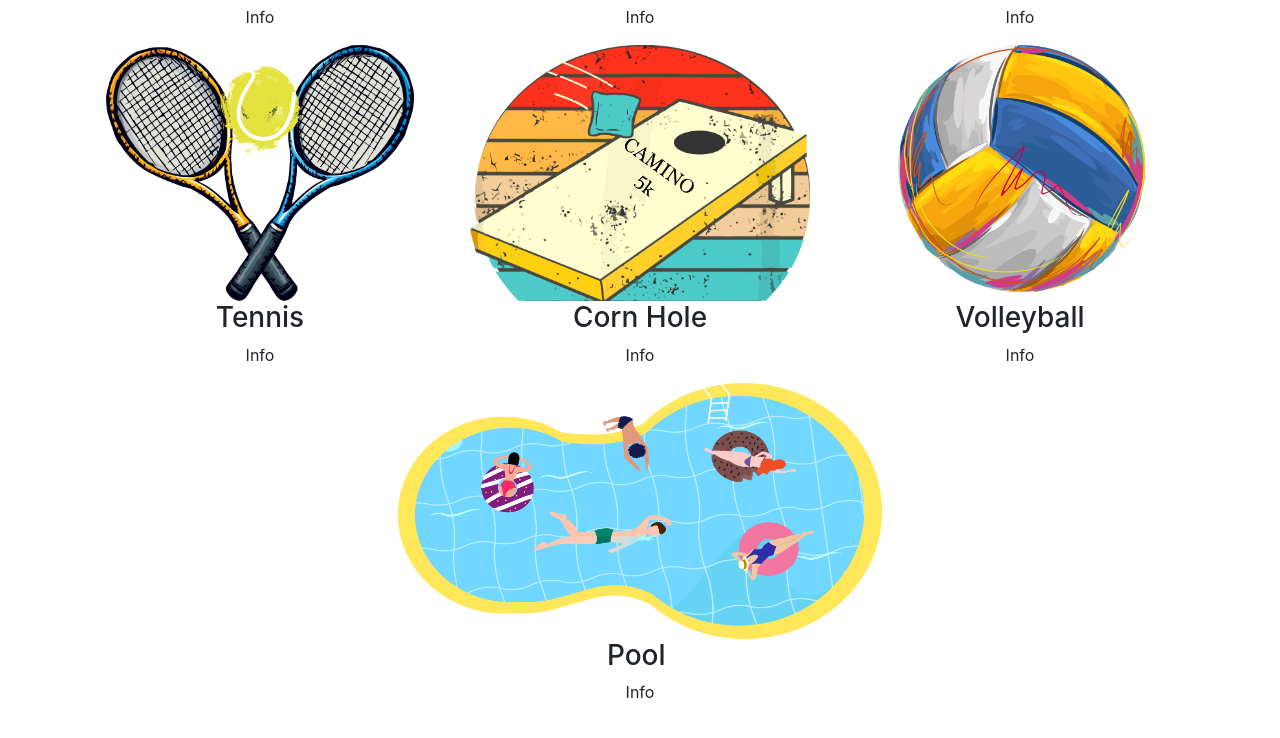
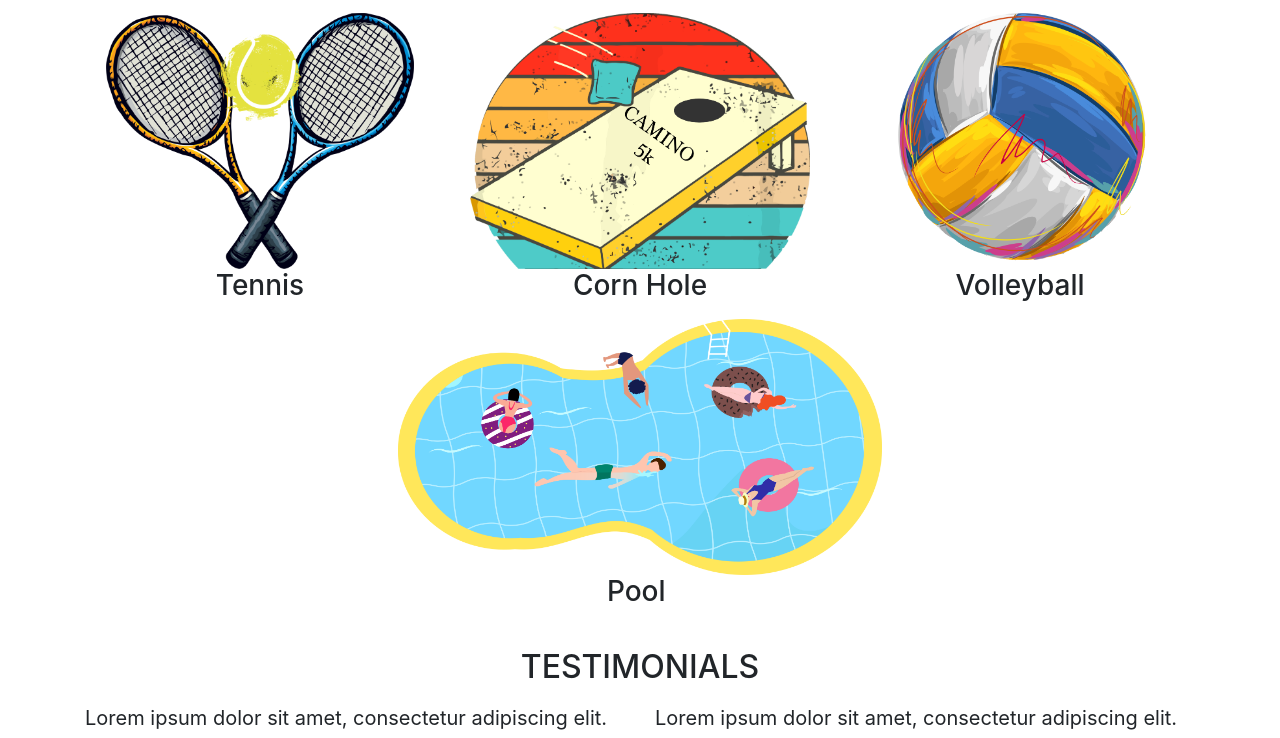
Before and after one commit to drunkship/Camino5k, a plain HTML site: page index.html in a window 1280 px wide. Shown: the part 787-1525 px from the top of the page. Drawn offline with Linux system fonts and the light colour scheme.

Commit message:
removed info

```diff
--- a/index.html
+++ b/index.html
@@ -59,37 +59,37 @@
           <div class="col-lg-4 col-md-6 col-sm-12 text-center">
             <img class="img-fluid rounded" alt="140x140" style="width: 200px; height: 256px;" src="images/Archery_Update1.png" data-holder-rendered="true">
             <h3>Archery&nbsp;</h3>
-            <p>Info</p>
+            <p></p>
           </div>
           <div class="col-lg-4 col-md-6 col-sm-12 text-center">
             <img class="rounded" alt="140x140" style="width: ; height: 256px;" src="images/Camping.png" data-holder-rendered="true">
             <h3>Camping</h3>
-            <p>Info</p>
+            <p></p>
           </div>
           <div class="col-lg-4 col-md-6 col-sm-12 text-center">
             <img class="rounded" alt="140x140" style="width: ; height: 256px;" src="images/AxeThrowing.png" data-holder-rendered="true">
             <h3>Axe Throwing</h3>
-            <p>Info</p>
+            <p></p>
           </div>
           <div class="col-lg-4 col-md-6 col-sm-12 text-center">
             <img class="rounded" alt="140x140" style="width:; height: 256px;" src="images/Tennis.png" data-holder-rendered="true">
             <h3>Tennis</h3>
-            <p>Info</p>
+            <p></p>
           </div>
           <div class="col-lg-4 col-md-6 col-sm-12 text-center">
             <img class="rounded" alt="140x140" style="width:; height: 256px;" src="images/CornHole.png" data-holder-rendered="true">
             <h3>Corn Hole</h3>
-            <p>Info</p>
+            <p></p>
           </div>
           <div class="col-lg-4 col-md-6 col-sm-12 text-center">
             <img class="rounded" alt="140x140" style="width:; height: 256px;" src="images/Volleyball.png" data-holder-rendered="true">
             <h3>Volleyball</h3>
-            <p>Info</p>
+            <p></p>
           </div>
 			     <div class="col-lg-12 col-md-12 col-sm-12 text-center">
             <img class="rounded" alt="140x140" style="width:; height: 256px;" src="images/Pool.png" data-holder-rendered="true">
             <h3>Pool&nbsp;</h3>
-            <p>Info</p>
+            <p></p>
           </div>
 
         </div>
```
